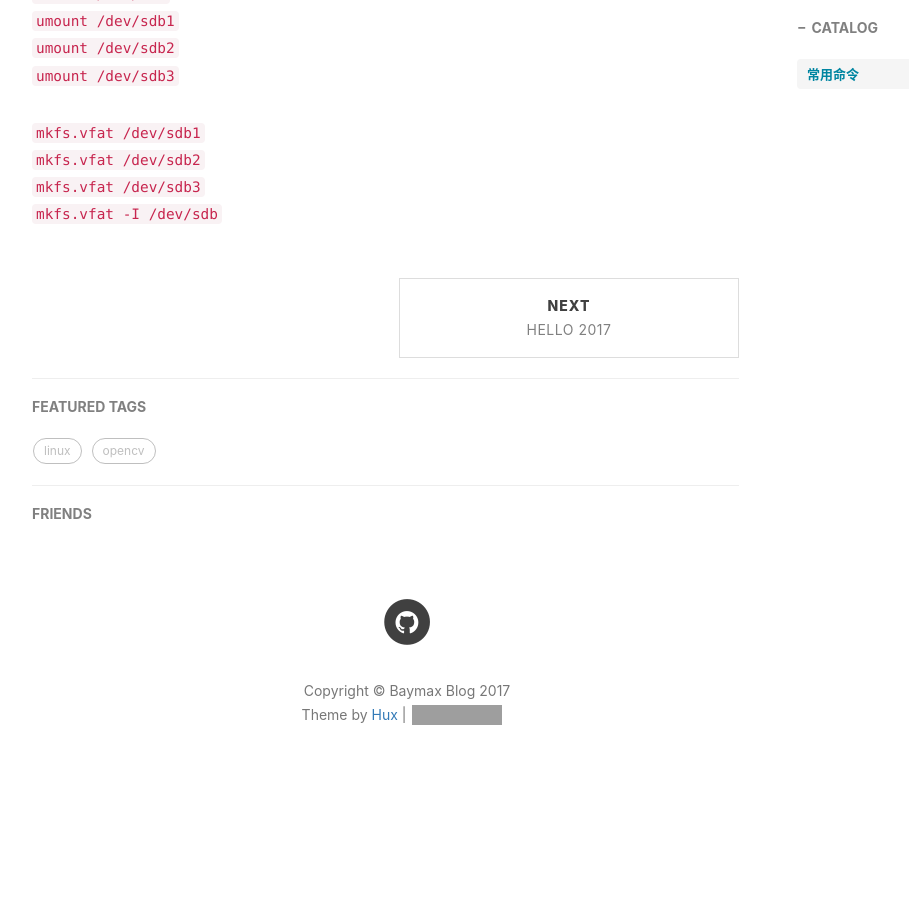
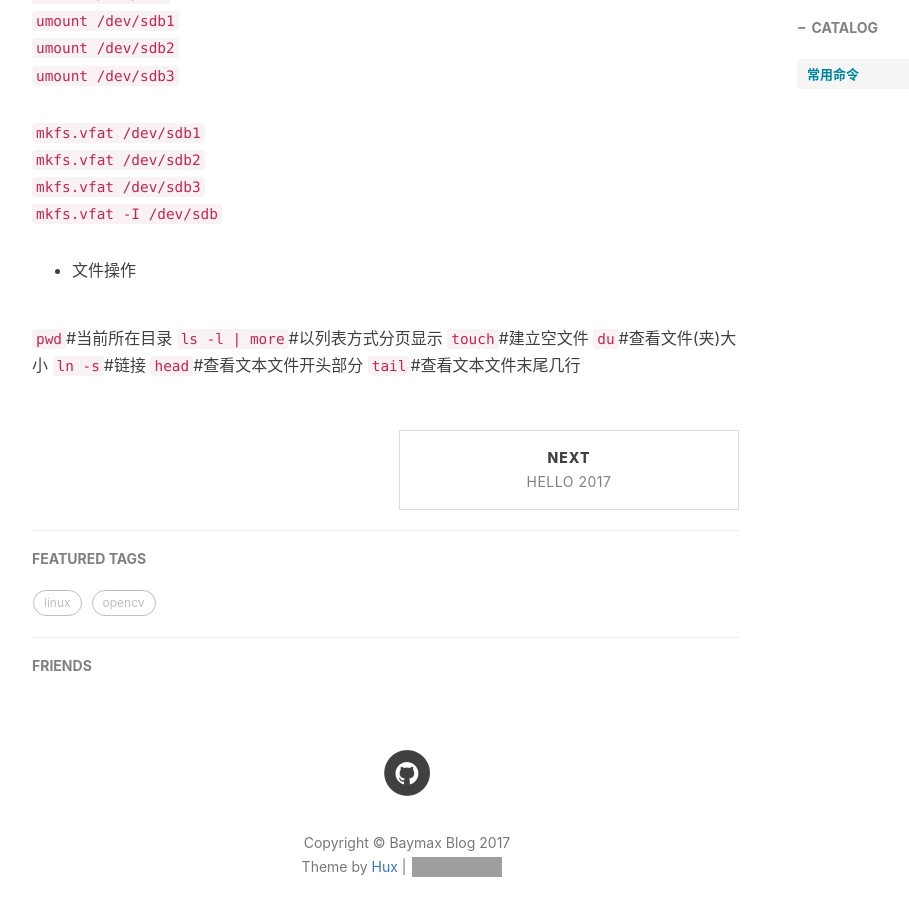
Before and after one commit to Lmonologue/baymax.github.io, a Jekyll site: the page built from _posts/2017-05-04-linux常用命令.md, in a window 1280 px wide and 900 px high, scrolled down 2283 px. Shown: the whole window, without its empty margins (233-1142 px from the left). Built offline with Jekyll 4.4.1, drawn with Linux system fonts in a browser that asks for light colours; nearby versions of some CDN libraries; comment, search, counter and statistics services are not loaded; before the commit the page ends 3102 px from its top, so only the background shows below that; grey boxes are pictures that could not be loaded.

Commit message:
Update 2017-05-04-linux常用命令.md

```diff
--- a/_posts/2017-05-04-linux常用命令.md
+++ b/_posts/2017-05-04-linux常用命令.md
@@ -88,3 +88,13 @@ network={
 `mkfs.vfat /dev/sdb2`
 `mkfs.vfat /dev/sdb3`
 `mkfs.vfat -I /dev/sdb`
+
+- 文件操作
+
+`pwd`#当前所在目录
+`ls -l | more`#以列表方式分页显示
+`touch`#建立空文件
+`du`#查看文件(夹)大小
+`ln -s`#链接
+`head`#查看文本文件开头部分
+`tail`#查看文本文件末尾几行
```
